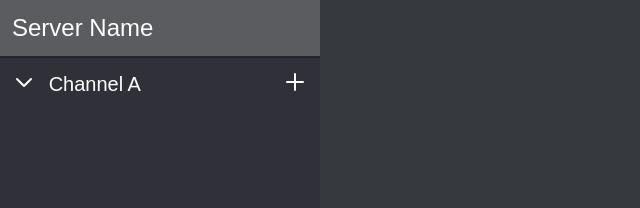
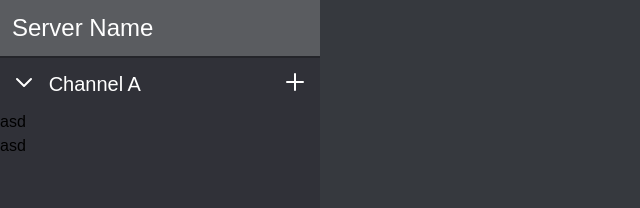
Before and after one commit to WilliamChang80/chat-app, a React (Vite) app: page / in a window 1280 px wide. Both pictures are taken after a click on the button "Channel A". Shown: the top 208 px of the page, without its empty margins (0-640 px from the left). Built offline with nearby package versions, Linux system fonts and the light colour scheme.

Commit message:
Added accordion item

```diff
--- a/src/components/accordion/Accordion.tsx
+++ b/src/components/accordion/Accordion.tsx
@@ -1,19 +1,23 @@
-import AccordionItem from './accordion-item'
 import PlusIcon from 'components/icons/PlusIcon';
 import ChevronDown from 'components/icons/ChevronDown';
+import { useState } from 'react';
+import ChevronRight from 'components/icons/ChevronRight';
 
 export interface AccordionProps {
-    items?: typeof AccordionItem[];
+    items?: JSX.Element[];
     label: string;
 }
 
-const Accordion = ({ label }: AccordionProps) => {
+const Accordion = ({ label, items }: AccordionProps) => {
+    const [isOpen, setIsOpen] = useState(false)
+
     return (<>
-        <button id="dropdownDividerButton" className="text-white bg-transparent p-3 text-center flex w-full">
-            <div className="w-full text-left lg:w-1/12 xl:w-1/12"><ChevronDown /></div>
-            <div className="w-full text-left lg:w-10/12 xl:w-10/12"><h2 className="ml-3">{label}</h2></div>
-            <div className="w-full text-right lg:w-1/12 xl:w-1/12"><PlusIcon /></div>
+        <button id="dropdownDividerButton" className="text-white bg-transparent p-3 text-center flex w-full" onClick={() => setIsOpen(!isOpen)}>
+            <div className="w-full text-left lg:w-1/12 xl:w-1/12 sm:w-1/12">{isOpen ? <ChevronDown /> : <ChevronRight />}</div>
+            <div className="w-full text-left lg:w-10/12 xl:w-10/12 sm:w-10/12"><h2 className="ml-3">{label}</h2></div>
+            <div className="w-full text-right lg:w-1/12 xl:w-1/12 sm:w-1/12"><PlusIcon /></div>
         </button>
+        {isOpen && items}
     </>)
 }
 
--- a/src/components/accordion/accordion-item/AccordionItem.tsx
+++ b/src/components/accordion/accordion-item/AccordionItem.tsx
@@ -1,5 +1,9 @@
-const AccordionItem = () => {
-    return (<div></div>)
+export interface AccordionItemProps {
+    label: string
+}
+
+const AccordionItem = ({ label }: AccordionItemProps) => {
+    return (<div>{label}</div>)
 }
 
 export default AccordionItem;
--- /dev/null
+++ b/src/components/icons/ChevronRight.tsx
@@ -0,0 +1,9 @@
+const ChevronRight = () => {
+    return (
+        <svg xmlns="http://www.w3.org/2000/svg" className="h-6 w-6" fill="none" viewBox="0 0 24 24" stroke="currentColor" strokeWidth={2}>
+            <path strokeLinecap="round" strokeLinejoin="round" d="M9 5l7 7-7 7" />
+        </svg>
+    )
+}
+
+export default ChevronRight
--- a/src/components/sidebar-server/SidebarServer.tsx
+++ b/src/components/sidebar-server/SidebarServer.tsx
@@ -1,7 +1,14 @@
-import logo from 'assets/images/logo.png'
 import Accordion from 'components/accordion'
+import AccordionItem from 'components/accordion/accordion-item'
 
 const SidebarServer = () => {
+    const getItems = (): JSX.Element[] => {
+        return [
+            <AccordionItem label="asd" />,
+            <AccordionItem label="asd" />
+        ]
+    }
+
     return (
         <aside className="w-1/4">
             <div className="bg-primary h-screen flex flex-col divide-y-2 divide-black/25">
@@ -13,7 +20,7 @@ const SidebarServer = () => {
                     </li>
                 </ul>
                 <ul className="overflow-y-scroll ">
-                    <Accordion label="Channel A" />
+                    <Accordion label="Channel A" items={getItems()} />
                 </ul>
             </div>
         </aside>
```
